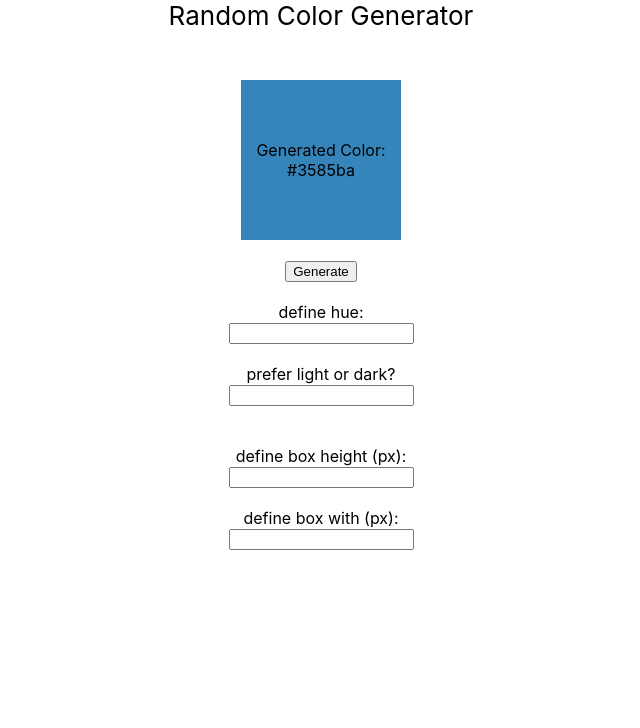
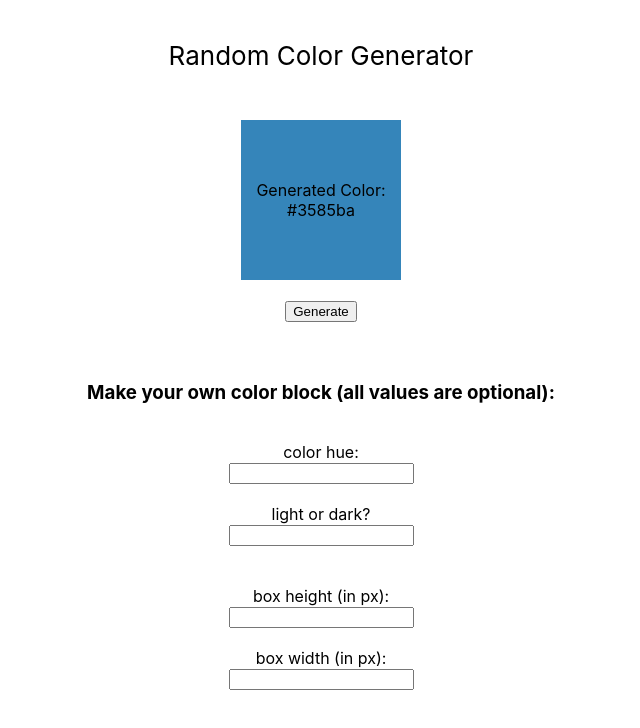
Before and after one commit to janaabf/pjct-react-1-random-color-generator, a React (Create React App) app: page / in a window 1280 px wide. Shown: the top 728 px of the page, without its empty margins (319-959 px from the left). Built offline with nearby package versions, Linux system fonts and the light colour scheme.

Commit message:
Add ReadMe, Modify interface

```diff
--- a/src/App.css
+++ b/src/App.css
@@ -1,12 +1,12 @@
 .App {
   text-align: center;
-
   margin: 10 vh;
 }
 
 .App-header {
   min-height: 10vh;
   font-size: calc(10px + 2vmin);
+  padding-top: 5vh;
 }
 
 /* .input {
--- a/src/ColorBox.js
+++ b/src/ColorBox.js
@@ -36,15 +36,16 @@ export default function ColorBox() {
           Generated Color: {color}
         </div>
       </div>
-
       <br />
       <button onClick={() => setColor(randomColor())}>Generate</button>
-
+      <br />
       <br />
       <br />
 
+      <h3>Make your own color block (all values are optional):</h3>
+      <br />
       <div className="input">
-        <div>define hue: </div>
+        <div>color hue: </div>
 
         <input
           value={hue}
@@ -55,7 +56,7 @@ export default function ColorBox() {
 
         <br />
         <br />
-        <div>prefer light or dark?</div>
+        <div>light or dark?</div>
 
         <input
           value={lum}
@@ -64,21 +65,19 @@ export default function ColorBox() {
           }}
         />
       </div>
-
       <div className="input">
         <br />
         <br />
-        <div>define box height (px):</div>
+        <div>box height (in px):</div>
         <input
           value={height}
           onChange={(event) => {
             setHeight(event.currentTarget.value);
           }}
         />
-
         <br />
         <br />
-        <div>define box with (px):</div>
+        <div>box width (in px):</div>
         <input
           value={width}
           onChange={(event) => {
```
Also changed, not shown: src/logo.svg (deleted), 1 other file (tests, documents, lock files or other folders).
